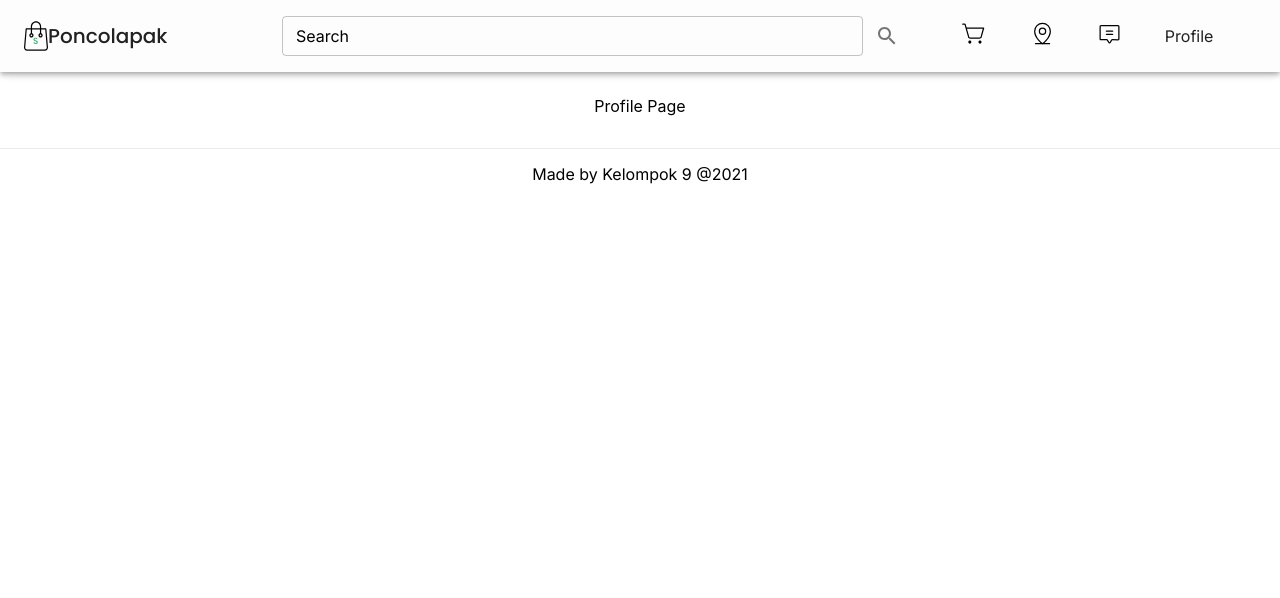
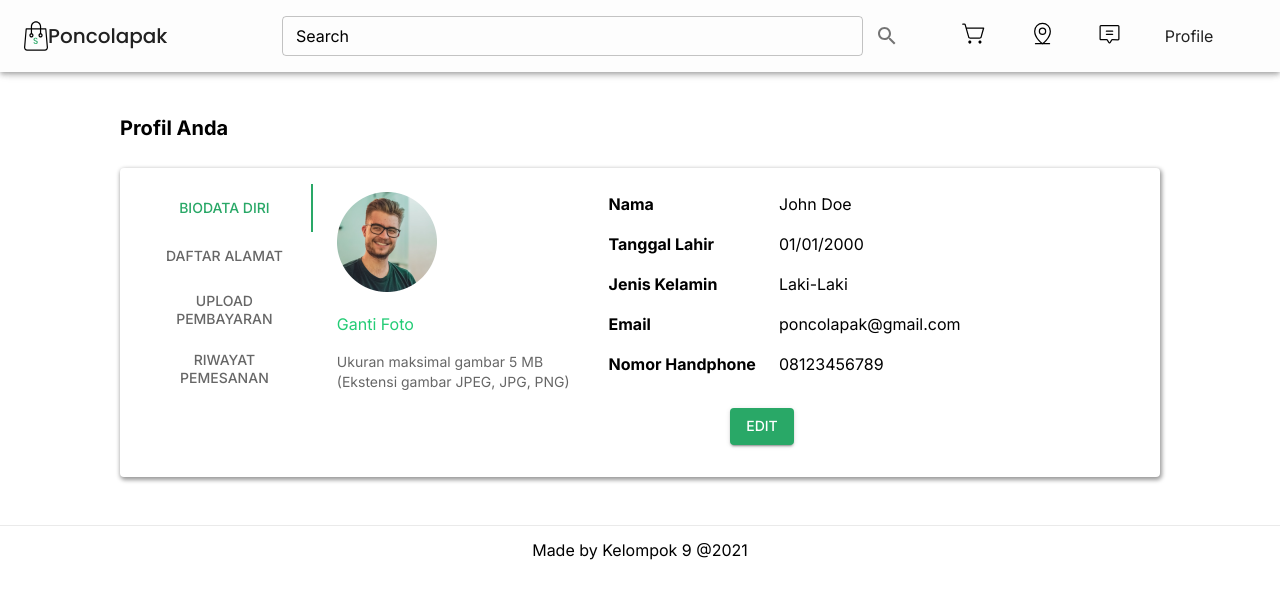
Before and after one commit to alvinferd/MPPL-Projects-9, a Next.js app in the folder frontend/: page /profile in a window 1280 px wide. Shown: the top 598 px of the page. Built offline with nearby package versions, Linux system fonts and the light colour scheme.

Commit message:
profile section biodata

```diff
--- a/frontend/components/cardProduct.js
+++ b/frontend/components/cardProduct.js
@@ -33,7 +33,7 @@ export default function CardProduct({ id, images, name, description, price, rati
                         </Box>
                     </Box>
                     <Box>
-                        <Typography variant="body2" color="text.secondary" gutterBottom>
+                        <Typography variant="body2" color="text.quaternary" gutterBottom>
                             RP {price}
                         </Typography>
                         <Box display="flex" justifyContent="flex-start" flexDirection="row">
--- /dev/null
+++ b/frontend/components/cardProfile.js
@@ -0,0 +1,171 @@
+import * as React from 'react'
+import { Box, Button, Card, CardContent, Grid, Link as MUILink, Tab, Tabs, Typography } from '@mui/material'
+import { makeStyles } from '@mui/styles'
+import PropTypes from 'prop-types'
+import Image from 'next/image'
+import User from '../utils/dummy/User'
+
+const useStyles = makeStyles({
+    root: {
+        boxShadow: "1px 2px 4px 1px rgba(0,0,0,0.4)"
+    }
+});
+
+function TabPanel(props) {
+    const { children, value, index, ...other } = props;
+
+    return (
+        <div
+            role="tabpanel"
+            hidden={value !== index}
+            id={`vertical-tabpanel-${index}`}
+            aria-labelledby={`vertical-tab-${index}`}
+            {...other}
+        >
+            {value === index && (
+                // <Grid container direction="row" justifyContent="center" alignItems="center" sx={{ width: '100%', paddingX: 3, paddingY: 1 }}>
+                //     {children}
+                // </Grid>
+                <Box sx={{ paddingX: 3, paddingY: 1, maxWidth: { lg: '890px', xl:'1170px' }, width: 'fit-content' }}>
+                    {children}
+                </Box>
+            )}
+        </div>
+    );
+}
+
+TabPanel.propTypes = {
+    children: PropTypes.node,
+    index: PropTypes.number.isRequired,
+    value: PropTypes.number.isRequired,
+};
+
+function a11yProps(index) {
+    return {
+        id: `vertical-tab-${index}`,
+        'aria-controls': `vertical-tabpanel-${index}`,
+    };
+}
+
+export default function CardProfile() {
+    const [value, setValue] = React.useState(0);
+
+    const handleChange = (event, newValue) => {
+        setValue(newValue);
+    };
+    const classes = useStyles();
+    return (
+        <Card className={classes.root} sx={{ maxWidth: 1512 }} style={{ height: '100%', boxShadow: 3 }} >
+            <CardContent style={{ height: '100%' }}>
+                <Box sx={{ flexGrow: 1, display: 'flex' }}>
+                    <Tabs value={value} onChange={handleChange} aria-label="basic tabs example"
+                        orientation="vertical" textColor="secondary" indicatorColor="secondary"
+                    >
+                        <Tab label="Biodata Diri" {...a11yProps(0)} style={{ width: "100%" }} />
+                        <Tab label="Daftar Alamat" {...a11yProps(1)} />
+                        <Tab label="Upload Pembayaran" {...a11yProps(2)} style={{ width: "100%" }} />
+                        <Tab label="Riwayat Pemesanan" {...a11yProps(3)} />
+                    </Tabs>
+                    <TabPanel value={value} index={0}>
+                        <Grid container spacing={4}>
+                            <Grid item xs={4}>
+                                <Grid container rowSpacing={2} direction="column">
+                                    <Grid item>
+                                        <Image
+                                            src={User.photo}
+                                            alt={User.nama}
+                                            // layout='fill'
+                                            height={100}
+                                            width={100}
+                                        />
+                                    </Grid>
+                                    <Grid item>
+                                        <MUILink variant="body1" underline="none" color="text.tertiary">
+                                            Ganti Foto
+                                        </MUILink>
+                                    </Grid>
+                                    <Grid item>
+                                        <Typography variant="body2" color="text.secondary">
+                                            Ukuran maksimal gambar 5 MB (Ekstensi gambar JPEG, JPG, PNG)
+                                        </Typography>
+                                    </Grid>
+                                </Grid>
+                            </Grid>
+
+                            <Grid item xs={8}>
+                                <Grid container rowSpacing={2} direction="row" >
+                                    <Grid item xs={4}>
+                                        <Typography>
+                                            <b>Nama</b>
+                                        </Typography>
+                                    </Grid>
+                                    <Grid item xs={8}>
+                                        <Typography>
+                                            {User.nama}
+                                        </Typography>
+                                    </Grid>
+                                    <Grid item xs={4}>
+                                        <Typography>
+                                            <b>Tanggal Lahir</b>
+                                        </Typography>
+                                    </Grid>
+                                    <Grid item xs={8}>
+                                        <Typography>
+                                            {User.tanggal_lahir}
+                                        </Typography>
+                                    </Grid>
+                                    <Grid item xs={4}>
+                                        <Typography>
+                                            <b>Jenis Kelamin</b>
+                                        </Typography>
+                                    </Grid>
+                                    <Grid item xs={8}>
+                                        <Typography>
+                                            {User.jenis_kelamin}
+                                        </Typography>
+                                    </Grid>
+                                    <Grid item xs={4}>
+                                        <Typography>
+                                            <b>Email</b>
+                                        </Typography>
+                                    </Grid>
+                                    <Grid item xs={8}>
+                                        <Typography>
+                                            {User.email}
+                                        </Typography>
+                                    </Grid>
+                                    <Grid item xs={4}>
+                                        <Typography>
+                                            <b>Nomor Handphone</b>
+                                        </Typography>
+                                    </Grid>
+                                    <Grid item xs={8}>
+                                        <Typography>
+                                            {User.no_hp}
+                                        </Typography>
+                                    </Grid>
+                                    <Grid item xs={12}>
+                                        <Grid container direction="row" justifyContent="center" alignItems="center" sx={{ width: '60%', paddingTop: 2 }}>
+                                            <Button variant="contained" color="secondary">
+                                                Edit
+                                            </Button>
+                                        </Grid>
+                                    </Grid>
+                                </Grid>
+                            </Grid>
+                        </Grid>
+                    </TabPanel>
+                    <TabPanel value={value} index={1}>
+                        <Typography>Item Three</Typography>
+                    </TabPanel>
+                    <TabPanel value={value} index={2}>
+                        <Typography>Item Three</Typography>
+                    </TabPanel>
+                    <TabPanel value={value} index={3}>
+                        <Typography>Item Four</Typography>
+                    </TabPanel>
+                </Box>
+            </CardContent>
+        </Card>
+    )
+}
--- a/frontend/components/cardWisata.js
+++ b/frontend/components/cardWisata.js
@@ -33,7 +33,7 @@ export default function CardWisata({ id, images, name, description, price, ratin
                     </Box>
                 </Box>
                 <Box>
-                    <Typography variant="body2" color="text.secondary" gutterBottom>
+                    <Typography variant="body2" color="text.quaternary" gutterBottom>
                         RP {price}
                     </Typography>
                     <Box display="flex" justifyContent="flex-start" flexDirection="row">
--- a/frontend/components/trackingCard.js
+++ b/frontend/components/trackingCard.js
@@ -70,7 +70,7 @@ export default function TrackingCard() {
                     </Typography>
                 </Grid>
                 <Grid item xs={5} marginTop={1}>
-                    <Typography variant="h6" color="text.secondary" gutterBottom>
+                    <Typography variant="h6" color="text.quaternary" gutterBottom>
                         RP {TrackingResult.totalPrice}
                     </Typography>
                 </Grid>
@@ -183,7 +183,7 @@ export default function TrackingCard() {
                                                 </Typography>
                                             </Grid>
                                             <Grid item>
-                                                <Typography variant="h6" color="text.secondary" gutterBottom>
+                                                <Typography variant="h6" color="text.quaternary" gutterBottom>
                                                     RP {TrackingResult.totalPrice}
                                                 </Typography>
                                             </Grid>
--- a/frontend/package.json
+++ b/frontend/package.json
@@ -13,6 +13,7 @@
     "@emotion/react": "^11.5.0",
     "@emotion/styled": "^11.3.0",
     "@mui/icons-material": "^5.0.5",
+    "@mui/lab": "^5.0.0-alpha.54",
     "@mui/material": "^5.0.5",
     "@mui/styles": "^5.0.2",
     "next": "11.1.2",
--- a/frontend/pages/cart/pay/index.js
+++ b/frontend/pages/cart/pay/index.js
@@ -269,7 +269,7 @@ export default function PayForm() {
                                                     <Grid item xs={5}>
                                                         <Grid container rowSpacing={0} direction="column" alignItems="end">
                                                             <Grid item>
-                                                                <Typography color="text.secondary">
+                                                                <Typography color="text.quaternary">
                                                                     <b>RP 1.050.000</b>
                                                                 </Typography>
                                                             </Grid>
--- a/frontend/pages/category/[name].js
+++ b/frontend/pages/category/[name].js
@@ -20,7 +20,7 @@ export default function ProductInCategoryPage() {
                         <MUILink underline="hover" href="/" color="text.primary">
                             Home
                         </MUILink>
-                        <Typography color="text.secondary">Nama Kategori</Typography>
+                        <Typography color="text.quaternary">Nama Kategori</Typography>
                     </Breadcrumbs>
                 </Container>
                 <Container maxWidth="1920" id="list-product" sx={{ width: "fit-content", marginX: { xs: 1, md: 2, xl: 4 }, marginY: 4 }}>
--- a/frontend/pages/products/[name].js
+++ b/frontend/pages/products/[name].js
@@ -88,7 +88,7 @@ export default function ProductDetail({ product }) {
                         >
                             Category
                         </MUILink>
-                        <Typography color="text.secondary">{product.name}</Typography>
+                        <Typography color="text.quaternary">{product.name}</Typography>
                     </Breadcrumbs>
                 </Container>
 
@@ -272,7 +272,7 @@ export default function ProductDetail({ product }) {
                                     </Grid>
                                 </Grid>
                                 <Grid item>
-                                    <Typography variant="h5" color="text.secondary">
+                                    <Typography variant="h5" color="text.quaternary">
                                         <b> RP {product.price} </b>
                                     </Typography>
                                 </Grid>
--- a/frontend/pages/profile.js
+++ b/frontend/pages/profile.js
@@ -2,6 +2,8 @@ import Layout from "../layout/default"
 import Head from 'next/head'
 import { ThemeProvider } from '@emotion/react'
 import theme from '../themes/default'
+import { Container, Typography } from "@mui/material"
+import CardProfile from "../components/cardProfile"
 
 export default function Profile() {
     return (
@@ -12,7 +14,12 @@ export default function Profile() {
                     <meta name="viewport" content="initial-scale=1, width=device-width" />
                     <link rel="icon" href="/favicon.ico" />
                 </Head>
-                <p>Profile Page</p>
+                <Container maxWidth="1920" id="list-product" sx={{ width: '85vw', marginX: { xs: 1, md: 2, lg: 4 }, marginY: 4 }}>
+                    <Typography variant="h6" marginY={3}>
+                        <b>Profil Anda</b>
+                    </Typography>
+                    <CardProfile />
+                </Container>
             </Layout>
         </ThemeProvider>
     )
--- a/frontend/themes/default.js
+++ b/frontend/themes/default.js
@@ -17,7 +17,7 @@ const theme = createTheme({
         },
         text: {
             primary: '#000000',
-            secondary: '#FF7158',
+            quaternary: '#FF7158',
             tertiary: '#23CC75'
         }
     },
--- /dev/null
+++ b/frontend/utils/dummy/User.js
@@ -0,0 +1,26 @@
+const User = {
+    nama: 'John Doe',
+    tanggal_lahir: '01/01/2000',
+    jenis_kelamin: 'Laki-Laki',
+    email: 'poncolapak@gmail.com',
+    no_hp:  '08123456789',
+    photo: "/images/photo user.png",
+    alamat_tersimpan: [
+        {
+            nama_penerima: 'John Doe',
+            no_hp: '08123456789',
+            alamat: 'Jl. Veteran, Kec. Bekasi Sel., Kota Bks, Jawa Barat, 17141 [Tokopedia Note: No. 86 RT03, RW02]',
+            kota_kecamatan: 'Jawa Barat, Kota Bekasi, Bekasi Selatan',
+            kodepos: '17141'
+        },
+        {
+            nama_penerima: 'John Thor',
+            no_hp: '08123456789',
+            alamat: 'Jl. Veteran, Kec. Bekasi Sel., Kota Bks, Jawa Barat, 17141 [Tokopedia Note: No. 86 RT03, RW02]',
+            kota_kecamatan: 'Jawa Barat, Kota Bekasi, Bekasi Selatan',
+            kodepos: '17141'
+        }
+    ]
+}
+
+export default User;
```
Also changed, not shown: frontend/components/cardCart.js (+7 -5 lines), frontend/public/images/photo user.png (added), 1 other file (tests, documents, lock files or other folders).
